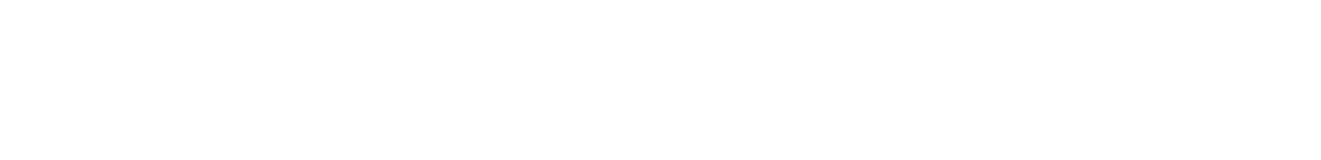
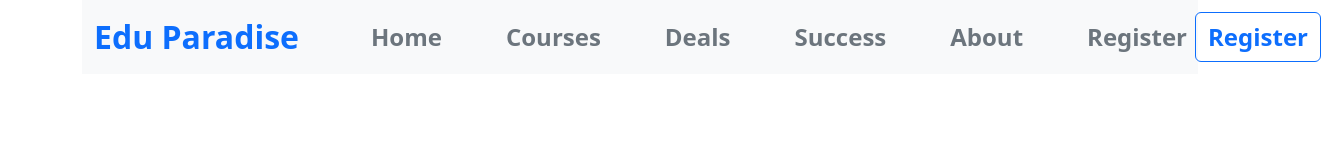
Before and after one commit to MazharulUtsho/edu-paradise, a plain HTML site: page index.html in a window 1280 px wide. Shown: the whole page, 1321 px wide, since content can reach past the window. Drawn offline with nearby package versions, Linux system fonts and the light colour scheme.

Commit message:
navbar section

```diff
--- a/index.html
+++ b/index.html
@@ -11,6 +11,55 @@
 
 <body>
     <script src="https://cdn.jsdelivr.net/npm/bootstrap@5.2.0/dist/js/bootstrap.bundle.min.js"></script>
+    <!-- header section start -->
+    <header>
+        <!-- navbar section start -->
+        <section class="container">
+            <nav class="navbar navbar-expand-lg navbar-light bg-light">
+                <div class="container-fluid">
+                    <a class="navbar-brand fs-2 fw-bolder text-primary" href="#">Edu Paradise</a>
+                    <button class="navbar-toggler" type="button" data-bs-toggle="collapse"
+                        data-bs-target="#navbarSupportedContent" aria-controls="navbarSupportedContent"
+                        aria-expanded="false" aria-label="Toggle navigation">
+                        <span class="navbar-toggler-icon"></span>
+                    </button>
+                    <div class="collapse navbar-collapse" id="navbarSupportedContent">
+                        <ul class="navbar-nav me-auto mb-2 mb-lg-0">
+                            <li class="nav-item">
+                                <a class="nav-link active fs-4 text-secondary fw-semibold ms-5" aria-current="page"
+                                    href="#">Home</a>
+                            </li>
+                            <li class="nav-item">
+                                <a class="nav-link fs-4 text-secondary fw-semibold ms-5" href="#">Courses</a>
+                            </li>
+                            <li class="nav-item">
+                                <a class="nav-link fs-4 text-secondary fw-semibold ms-5" href="#" tabindex="-1"
+                                    aria-disabled="true">Deals</a>
+                            </li>
+                            <li class="nav-item">
+                                <a class="nav-link fs-4 text-secondary fw-semibold ms-5" href="#" tabindex="-1"
+                                    aria-disabled="true">Success</a>
+                            </li>
+                            <li class="nav-item">
+                                <a class="nav-link fs-4 text-secondary fw-semibold ms-5" href="#" tabindex="-1"
+                                    aria-disabled="true">About</a>
+                            </li>
+                            <li class="nav-item">
+                                <a class="nav-link fs-4 text-secondary fw-semibold ms-5" href="#" tabindex="-1"
+                                    aria-disabled="true">Register</a>
+                            </li>
+                        </ul>
+                        <form class="d-flex">
+                            <button class="btn btn-outline-primary fs-4 text-primary fw-semibold"
+                                type="submit">Register</button>
+                        </form>
+                    </div>
+                </div>
+            </nav>
+        </section>
+        <!-- navbar section end -->
+    </header>
+    <!-- header section end -->
 </body>
 
 </html>
```
